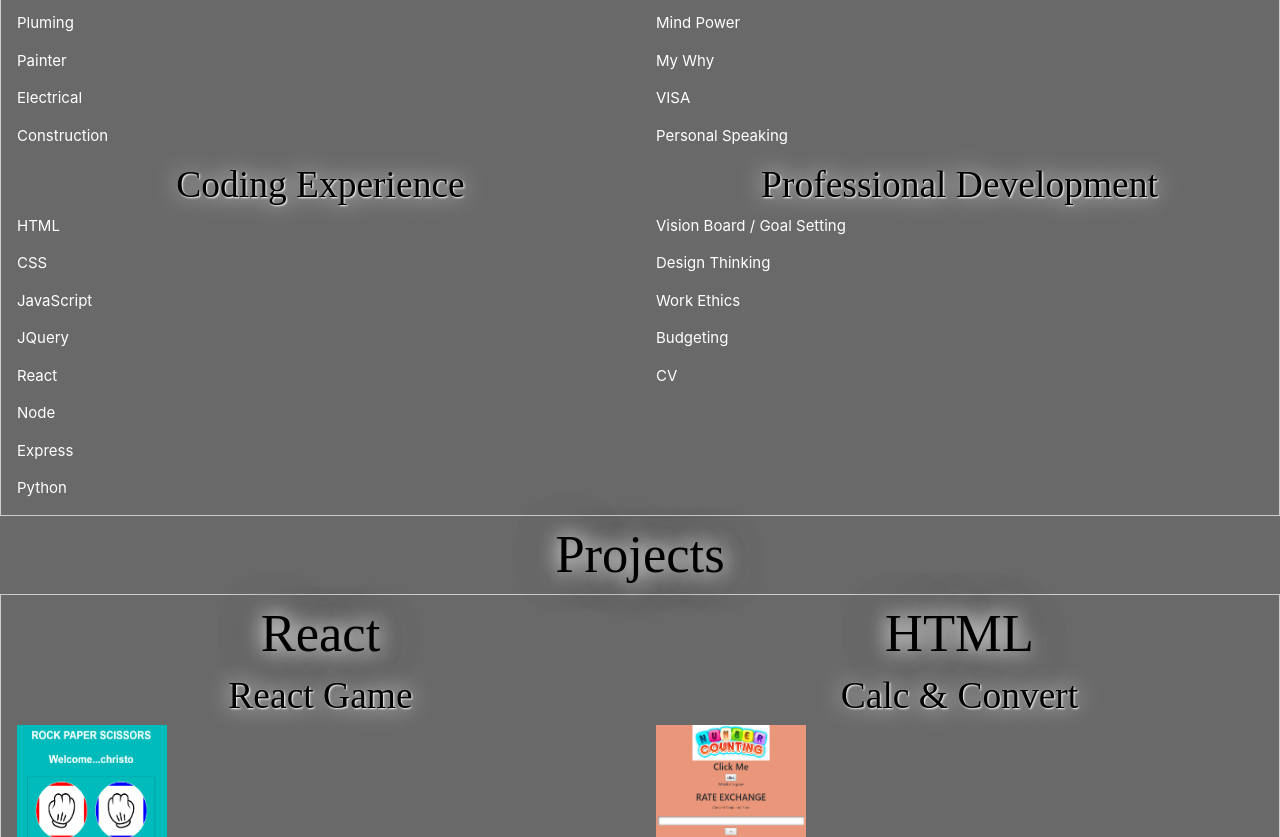
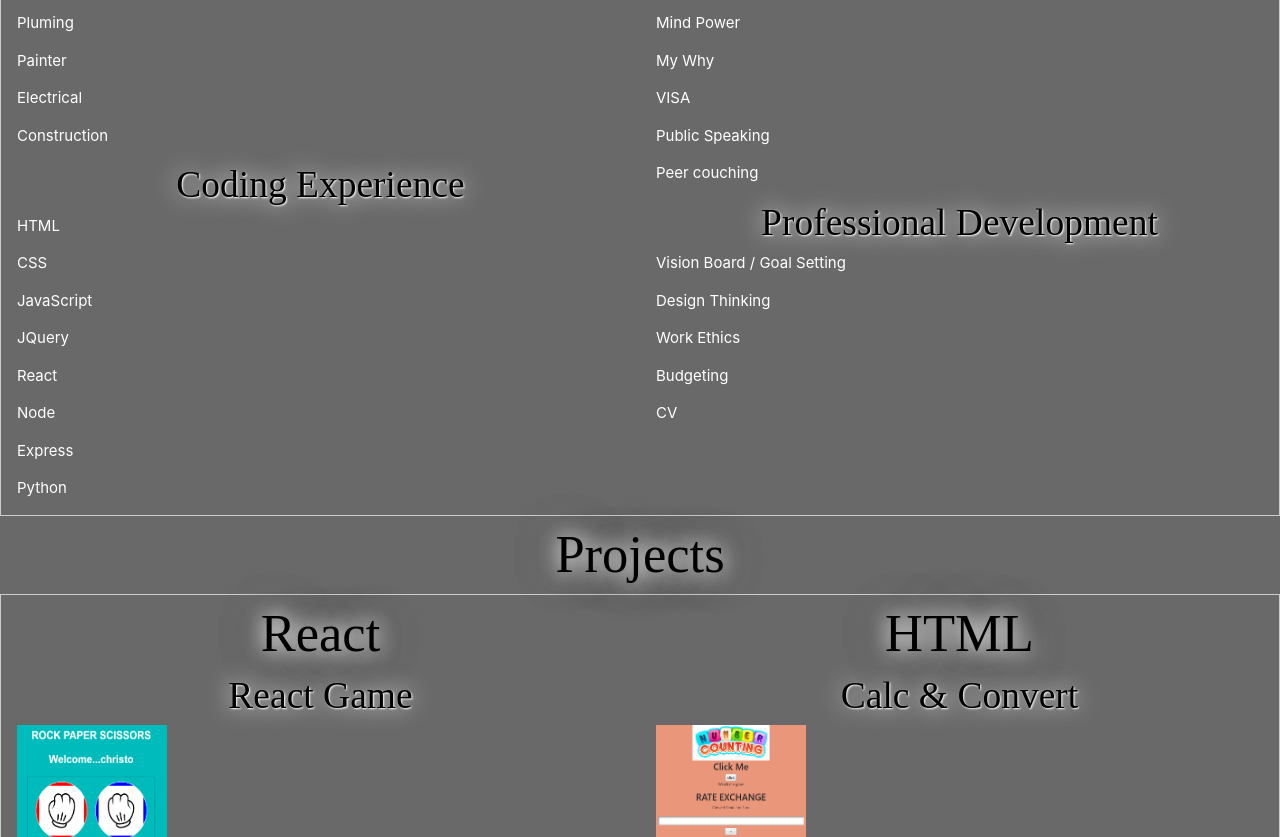
Before and after one commit to christovanzyl/portfolio.io, a plain HTML site: page index.html in a window 1280 px wide. Shown: the part 1260-2097 px from the top of the page. Drawn offline with nearby package versions, Linux system fonts and the light colour scheme.

Commit message:
added and corrected

```diff
--- a/index.html
+++ b/index.html
@@ -73,8 +73,6 @@
                 <p class="exp">Camping</p>
                 <p class="exp">Playing Games - Strategy / Sport</p>
                 <p class="exp">Cycling</p>
-                <p class="exp"></p>
-                <p class="exp"></p>
             </div>
         </div>
         <div class="w3-row w3-border">
@@ -105,7 +103,8 @@
                 <p class="exp">Mind Power</p>
                 <p class="exp">My Why</p>
                 <p class="exp">VISA</p>
-                <p class="exp">Personal Speaking</p>
+                <p class="exp">Public Speaking</p>
+                <p class="exp">Peer couching</p>
                 <h4>Professional Development</h4>
                 <p class="exp">Vision Board / Goal Setting</p>
                 <p class="exp">Design Thinking</p>
```
